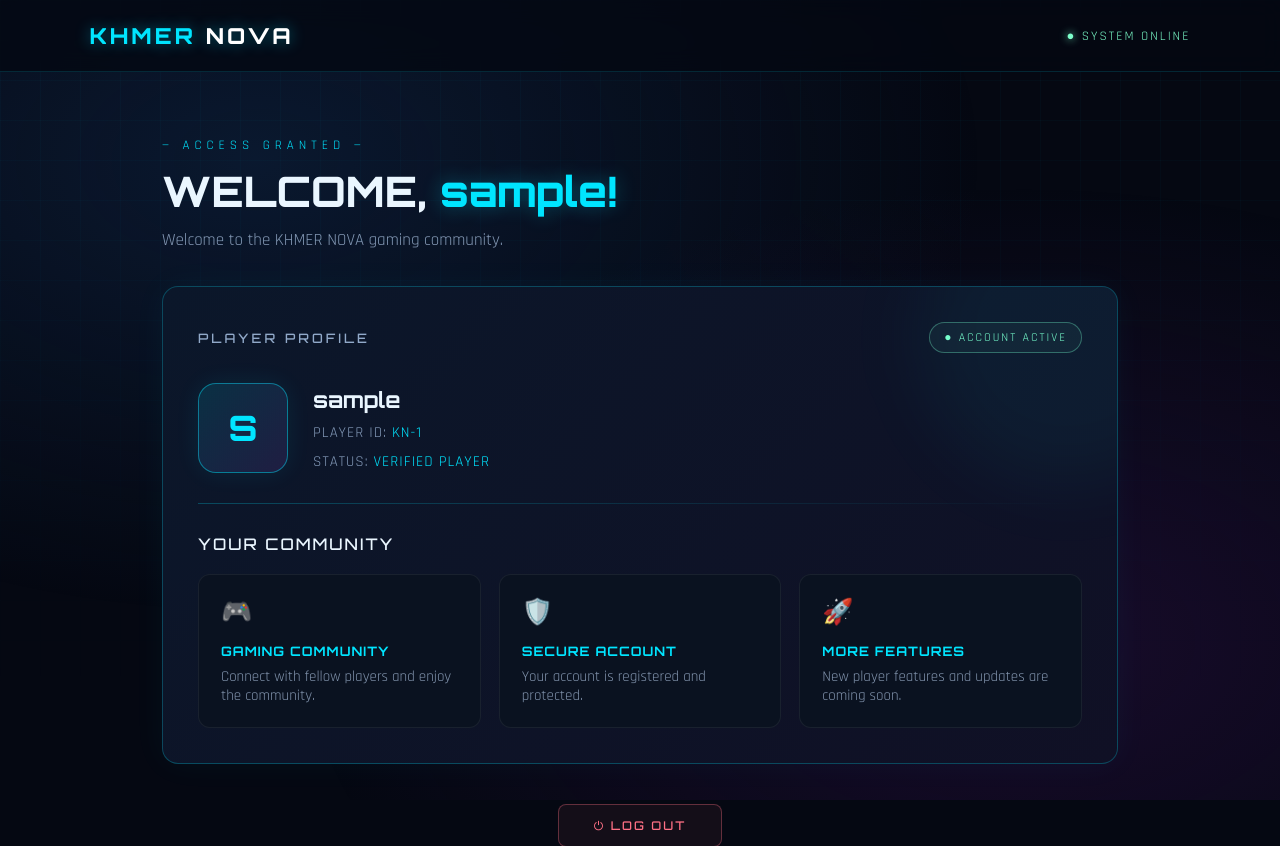
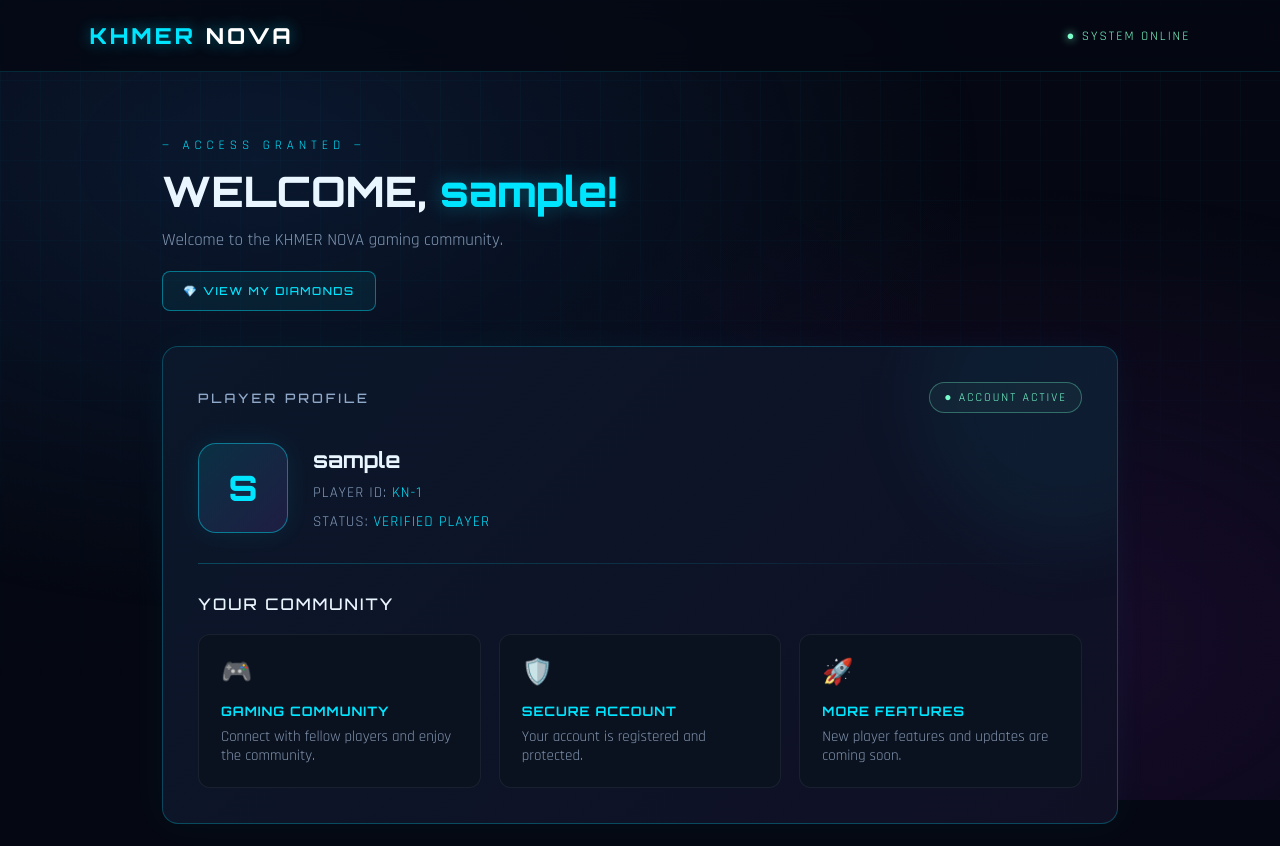
Before and after one commit to superkai112/khmer-nova-register, a Flask app: page /dashboard in a window 1280 px wide. Shown: the top 846 px of the page. Run offline with Flask 3, Linux system fonts and the light colour scheme; the visitor is signed in with stand-in values (Sample User, id 1); data that the repository does not hold is empty; some libraries are stand-ins or nearby versions.

Commit message:
Add diamond balance link to player dashboard

```diff
--- a/templates/dashboard.html
+++ b/templates/dashboard.html
@@ -115,6 +115,26 @@
             color: #8499b5;
             font-size: 17px;
             margin-top: 12px;
+        }
+
+        .balance-link {
+            display: inline-block;
+            margin-top: 20px;
+            padding: 12px 20px;
+            border: 1px solid #00e5ff70;
+            border-radius: 8px;
+            color: #00e5ff;
+            background: #00e5ff10;
+            text-decoration: none;
+            font-family: 'Orbitron', sans-serif;
+            font-size: 11px;
+            letter-spacing: 1.5px;
+            transition: 0.2s;
+        }
+
+        .balance-link:hover {
+            background: #00e5ff20;
+            box-shadow: 0 0 18px #00e5ff20;
         }
 
         .profile-card {
@@ -339,6 +359,8 @@
         </h1>
 
         <p>Welcome to the KHMER NOVA gaming community.</p>
+
+        <a href="/balance" class="balance-link">💎 VIEW MY DIAMONDS</a>
     </section>
 
     <section class="profile-card">
```
